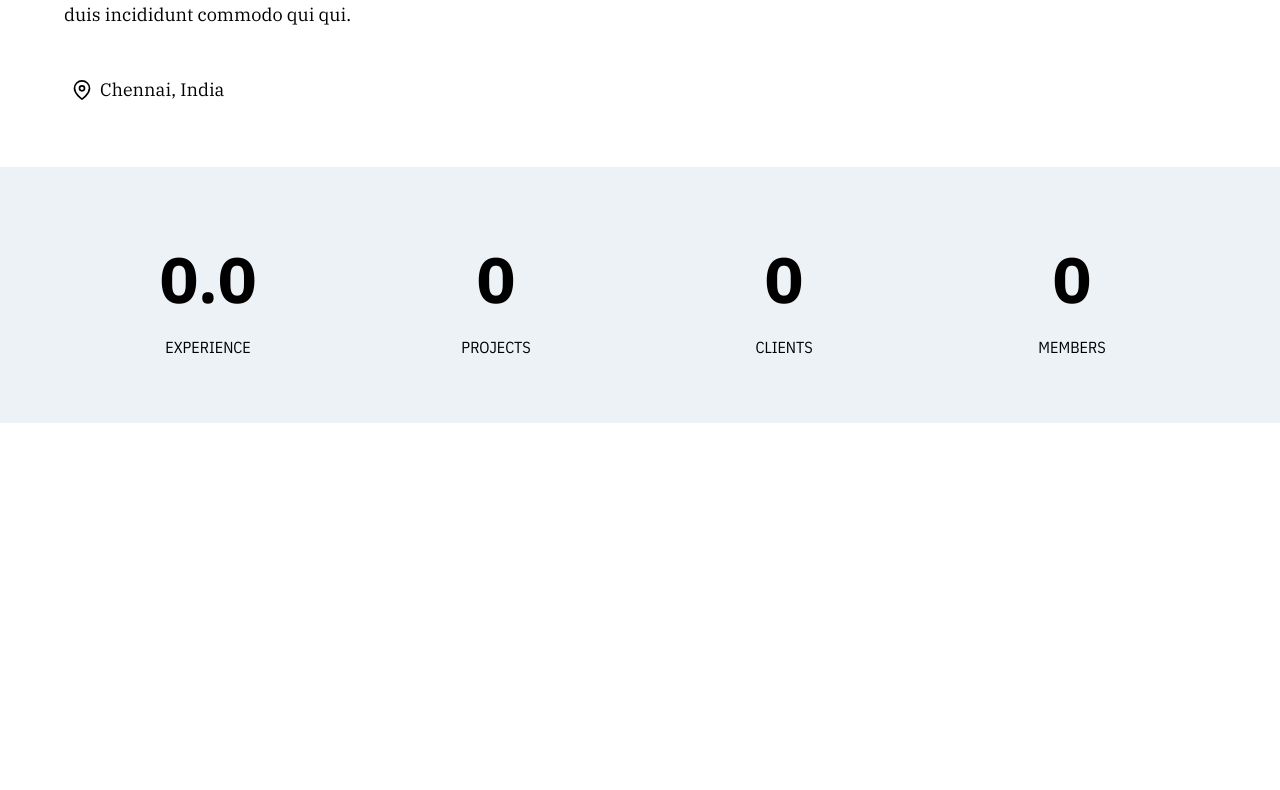
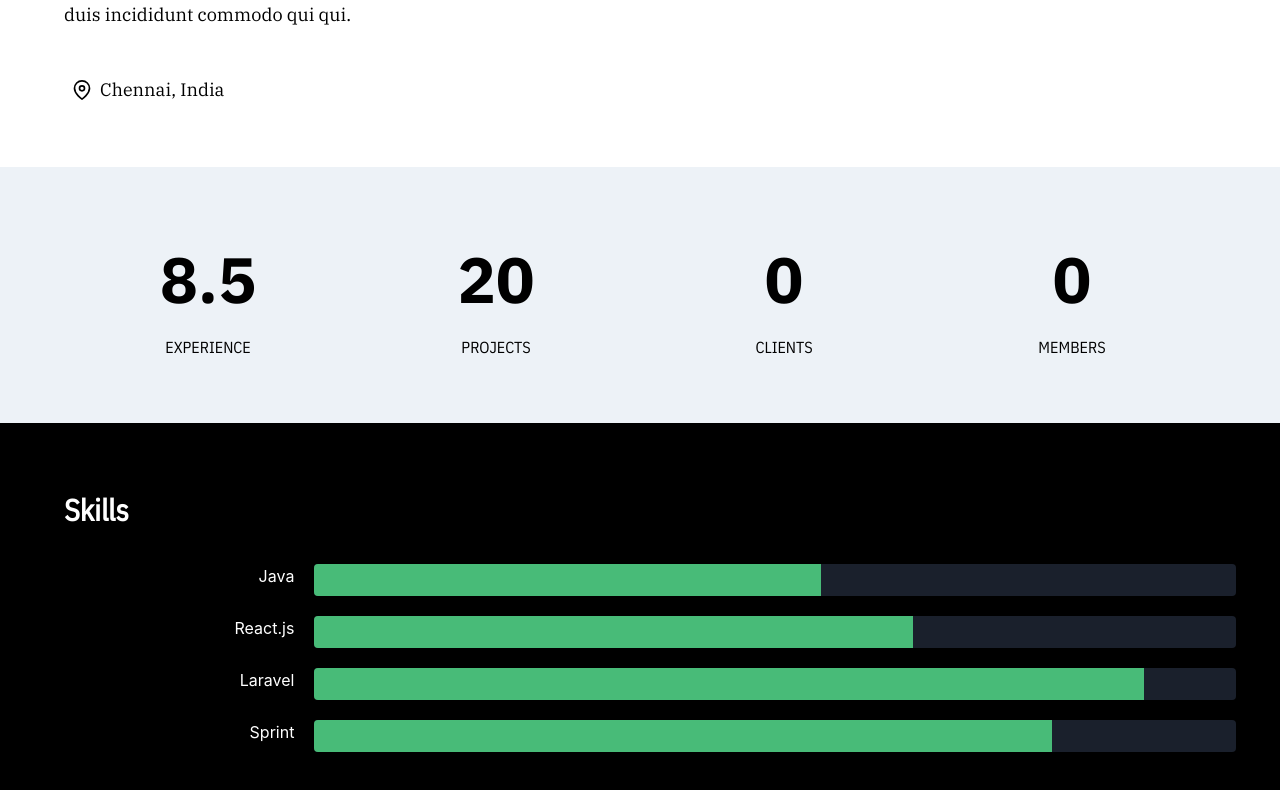
Before and after one commit to fareez-ahamed/profile-next, a Next.js app: page / in a window 1280 px wide. Shown: the part 1021-1811 px from the top of the page. Before the commit the page ends 1444 px from the top, so only its background shows below. Built offline with nearby package versions, Linux system fonts and the light colour scheme.

Commit message:
Added skills

```diff
--- /dev/null
+++ b/components/Skills.tsx
@@ -0,0 +1,38 @@
+import data from "../data/data.json";
+import React from "react";
+
+const Skills: React.FC<{}> = props => (
+  <section className="bg-black text-white">
+    <div className="container mx-auto md:p-16 p-8 flex flex-col items-stretch">
+      <p className="font-condensed font-bold text-3xl mb-8">Skills</p>
+      <div
+        style={{
+          display: "grid",
+          gridTemplateColumns: "20% 80%",
+          gridTemplateRows: "auto",
+          gridGap: "1.25rem"
+        }}
+      >
+        {data.skills.map(skill => (
+          <React.Fragment>
+            <p className="text-right">{skill.name}</p>
+            <SkillLevel value={skill.percentage} />
+          </React.Fragment>
+        ))}
+      </div>
+    </div>
+  </section>
+);
+
+const SkillLevel: React.FC<{ value: number }> = props => (
+  <div className="h-8 bg-gray-900 rounded">
+    <div
+      className="h-full bg-green-500 rounded-l"
+      style={{
+        width: props.value + "%"
+      }}
+    ></div>
+  </div>
+);
+
+export default Skills;
--- a/data/data.json
+++ b/data/data.json
@@ -22,5 +22,23 @@
             "value": 5,
             "text": "Members"
         }
+    ],
+    "skills": [
+        {
+            "name": "Java",
+            "percentage": 55
+        },
+        {
+            "name": "React.js",
+            "percentage": 65
+        },
+        {
+            "name": "Laravel",
+            "percentage": 90
+        },
+        {
+            "name": "Sprint",
+            "percentage": 80
+        }
     ]
 }
--- a/pages/index.tsx
+++ b/pages/index.tsx
@@ -4,6 +4,7 @@ import data from "../data/data.json";
 import AboutMe from "../components/AboutMe";
 import StatNumber from "../components/StatNumber";
 import Statistics from "../components/Statistics";
+import Skills from "../components/Skills";
 
 const Home: React.FC<{}> = props => (
   <div>
@@ -16,6 +17,7 @@ const Home: React.FC<{}> = props => (
     <Jumbo />
     <AboutMe />
     <Statistics />
+    <Skills />
   </div>
 );
 
```
